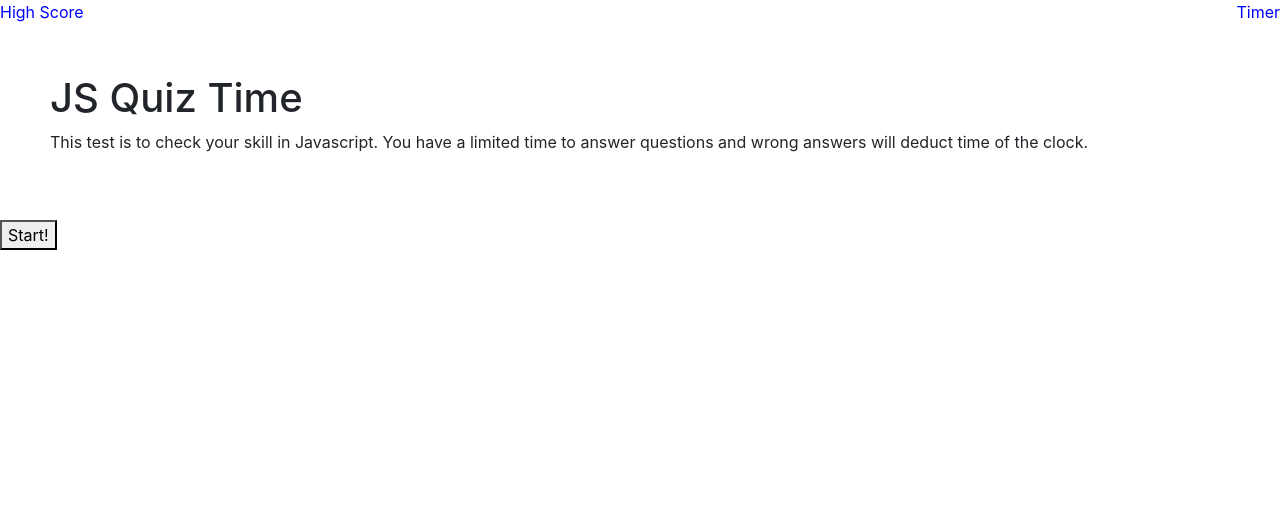
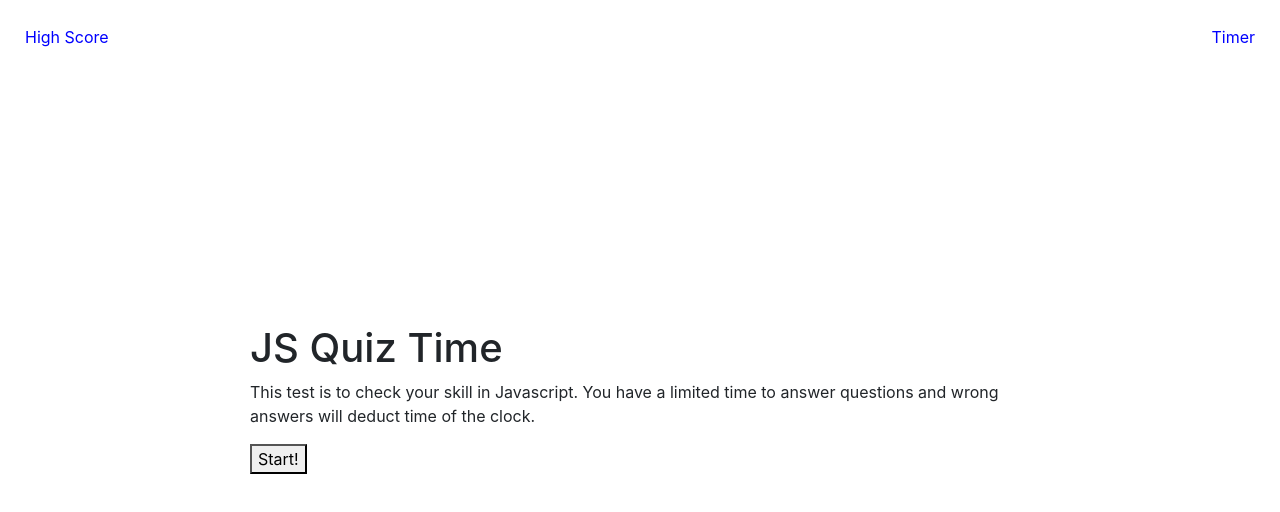
Before and after one commit to Cranekick50/Timed-Quiz, a plain HTML site: page index.html in a window 1280 px wide. Drawn offline with nearby package versions, Linux system fonts and the light colour scheme.

Commit message:
added padding and move the button to be next to the centered text

```diff
--- a/index.html
+++ b/index.html
@@ -17,10 +17,11 @@
         <h1>JS Quiz Time</h1>
         <div>
             <p>This test is to check your skill in Javascript.  You have a limited time to answer questions and wrong answers will deduct time of the clock.</p>
+            <button id="button">Start!</button>
         </div>
     </div>
     <script src="./script.js"></script>
-    <button>Start!</button>
+
 </body>
 </html>
 <!-- create start page with link to high score -->
--- a/script.js
+++ b/script.js
@@ -3,6 +3,7 @@ var mainDiv = document.getElementById("main");
 var hsEl = document.getElementById("highScore");
 var timerEl = document.getElementById("timer");
 var buttonEl = document.getElementById("button");
+// var scoreEl = document.
 
 // add timer function to chain questions
 // add end timer function to lose the game if out of time.
@@ -15,5 +16,6 @@ var buttonEl = document.getElementById("button");
 navDiv.style.color = "blue";
 navDiv.style.display = "flex";
 navDiv.style.justifyContent = "space-between";
+navDiv.style.padding = "25px";
 
-mainDiv.style.padding = "50px"
+mainDiv.style.padding = "250px";
```
